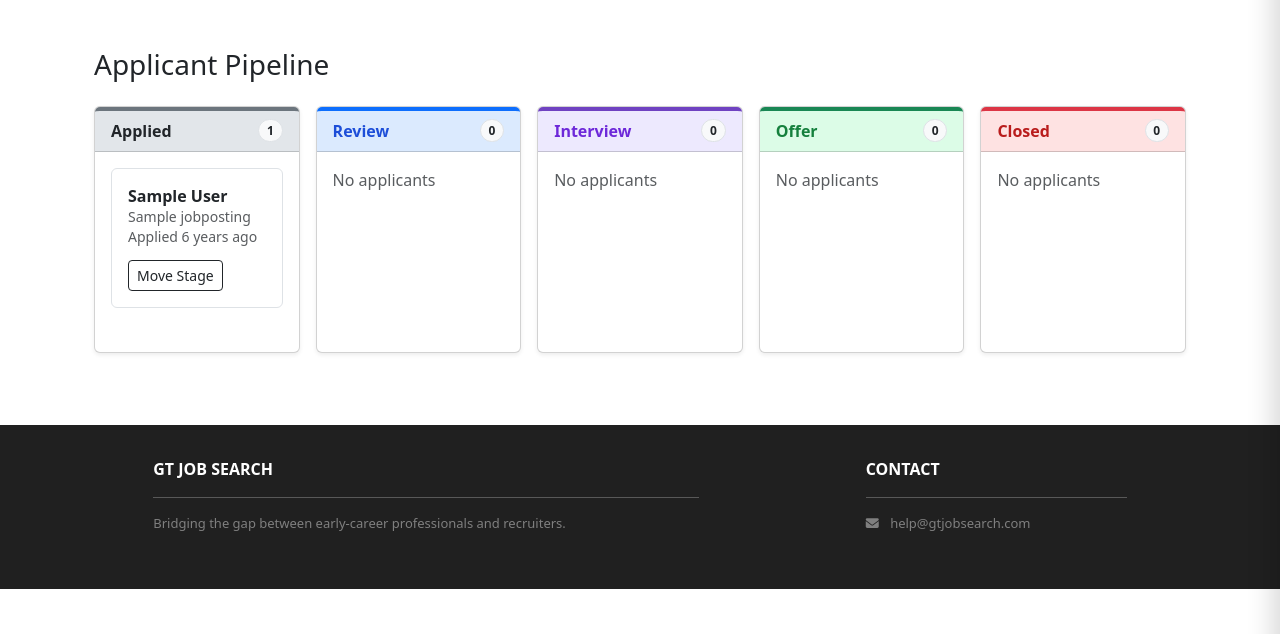
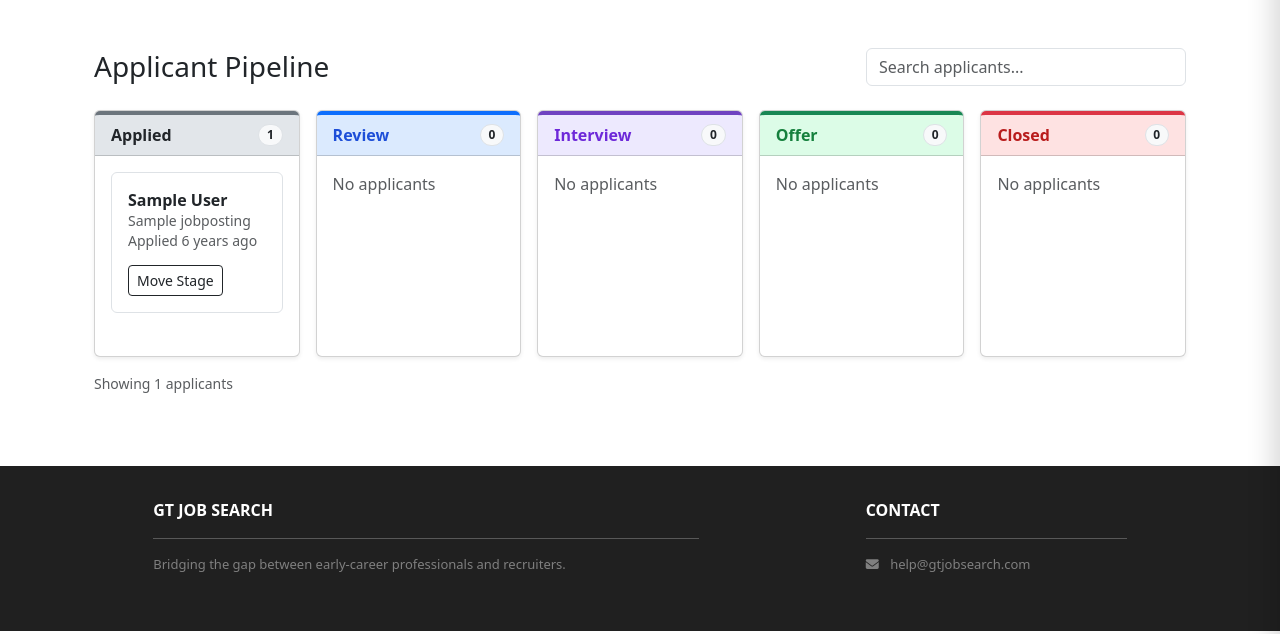
Before and after one commit to nahua3730/JobFinder, a Django app: page /recruiter/pipeline/ in a window 1280 px wide. Shown: the part 72-706 px from the top of the page. Run offline with Django 5.2, Linux system fonts and the light colour scheme; a user stored in the database is signed in; tables that the repository leaves empty hold one stand-in row (values such as "Sample post"); some libraries are stand-ins or nearby versions.

Commit message:
Add applicant search, highlighting, and pipeline summary to recruiter pipeline

```diff
--- a/applications/templates/applications/recruiter_pipeline.html
+++ b/applications/templates/applications/recruiter_pipeline.html
@@ -3,11 +3,20 @@
 
 {% block content %}
 <div class="container py-4">
-  <h1 class="h3 mb-4">Applicant Pipeline</h1>
-
-  <div class="row g-3">
+  <div class="d-flex justify-content-between align-items-center mb-4 flex-wrap gap-3">
+    <h1 class="h3 mb-0">Applicant Pipeline</h1>
+    <div style="max-width: 320px; width: 100%;">
+      <input
+        type="text"
+        id="pipelineSearch"
+        class="form-control"
+        placeholder="Search applicants..."
+      >
+    </div>
+  </div>
+  <div class="pipeline-board">
     {% for col_name, apps in columns.items %}
-      <div class="col-12 col-md">
+      <div class="pipeline-stage">
         <div class="card shadow-sm">
           <div class="card-header fw-semibold d-flex justify-content-between align-items-center
             {% if col_name == 'Applied' %}pipeline-header-applied{% endif %}
@@ -49,8 +58,12 @@
                     ondragleave="handleDragLeave(event)"
                     ondragend="handleDragEnd(event)"
                     onclick="openCandidatePanel(event, this)">
-                <div class="fw-semibold">{{ app.applicant.first_name }} {{ app.applicant.last_name }}</div>
-                <div class="text-muted small">{{ app.job.title }}</div>
+                <div class="fw-semibold applicant-name-text">
+                  {{ app.applicant.first_name }} {{ app.applicant.last_name }}
+                </div>
+                <div class="text-muted small applicant-job-text">
+                  {{ app.job.title }}
+                </div>
                 <div class="text-muted small">Applied {{ app.created_at|timesince }} ago</div>
 
                 <div class="candidate-preview">
@@ -79,6 +92,9 @@
         </div>
       </div>
     {% endfor %}
+  </div>
+  <div class="mt-3 text-muted small" id="pipelineSummary">
+    Showing 0 applicants
   </div>
 </div>
 <div id="candidatePanelOverlay" class="candidate-panel-overlay" onclick="closeCandidatePanel()"></div>
@@ -174,10 +190,13 @@
 
   function updateEmptyPlaceholders() {
     document.querySelectorAll(".pipeline-column").forEach(column => {
-    const cards = column.querySelectorAll(".pipeline-card");
+    const visibleCards = Array.from(
+      column.querySelectorAll(".pipeline-card")
+    ).filter(card => !card.classList.contains("search-hidden"));
+
     const placeholder = column.querySelector(".empty-placeholder");
 
-    if (cards.length > 0) {
+    if (visibleCards.length > 0) {
       if (placeholder) {
         placeholder.remove();
       }
@@ -193,10 +212,13 @@
 }
     function updateColumnCounts() {
       document.querySelectorAll(".pipeline-column").forEach(column => {
-      const cards = column.querySelectorAll(".pipeline-card").length;
+      const visibleCards = Array.from(
+        column.querySelectorAll(".pipeline-card")
+      ).filter(card => !card.classList.contains("search-hidden")).length;
+
       const header = column.closest(".card").querySelector(".badge");
       if (header) {
-        header.textContent = cards;
+        header.textContent = visibleCards;
       }
     });
   }
@@ -234,8 +256,6 @@
     return null;
   }
 
-
-
   async function handleDrop(e) {
     e.preventDefault();
     clearDragOverStates();
@@ -254,8 +274,7 @@
     const oldColumn = draggedCard.parentElement;
     dropZone.appendChild(draggedCard);
     draggedCard.classList.remove("dragging");
-    updateColumnCounts();
-    updateEmptyPlaceholders();
+    filterPipeline();
 
     const resp = await fetch(url, {
       method: "POST",
@@ -330,6 +349,74 @@
         fullSection.classList.add("d-none");
         button.textContent = "View Full Profile";
     }
+  }
+  function escapeRegExp(string) {
+  return string.replace(/[.*+?^${}()|[\]\\]/g, "\\$&");
+}
+
+function highlightText(text, query) {
+  if (!query) return text;
+  const escaped = escapeRegExp(query);
+  const regex = new RegExp(`(${escaped})`, "ig");
+  return text.replace(regex, '<mark class="pipeline-highlight">$1</mark>');
+}
+
+function filterPipeline() {
+  const searchInput = document.getElementById("pipelineSearch");
+  const query = searchInput.value.trim().toLowerCase();
+
+  document.querySelectorAll(".pipeline-card").forEach(card => {
+    const name = (card.dataset.name || "");
+    const username = (card.dataset.username || "");
+    const job = (card.dataset.job || "");
+    const searchableName = name.toLowerCase();
+    const searchableUsername = username.toLowerCase();
+    const searchableJob = job.toLowerCase();
+
+    const matches =
+      searchableName.includes(query) ||
+      searchableUsername.includes(query) ||
+      searchableJob.includes(query);
+
+    card.classList.toggle("search-hidden", !matches);
+
+    const nameEl = card.querySelector(".applicant-name-text");
+    const jobEl = card.querySelector(".applicant-job-text");
+
+    if (nameEl) {
+      nameEl.innerHTML = query ? highlightText(name, query) : name;
     }
+
+    if (jobEl) {
+      jobEl.innerHTML = query ? highlightText(job, query) : job;
+    }
+  });
+
+    updateEmptyPlaceholders();
+    updateColumnCounts();
+    updatePipelineSummary();
+  }
+  function updatePipelineSummary() {
+    const allCards = document.querySelectorAll(".pipeline-card").length;
+    const visibleCards = Array.from(
+      document.querySelectorAll(".pipeline-card")
+    ).filter(card => !card.classList.contains("search-hidden")).length;
+
+    const summary = document.getElementById("pipelineSummary");
+    if (visibleCards === 0) {
+    summary.textContent = "No applicants match your search";
+    } else if (visibleCards === allCards) {
+      summary.textContent = `Showing ${visibleCards} applicants`;
+    } else {
+      summary.textContent = `Showing ${visibleCards} of ${allCards} applicants`;
+    }
+  }
+  document.addEventListener("DOMContentLoaded", function () {
+    const searchInput = document.getElementById("pipelineSearch");
+    searchInput.addEventListener("input", filterPipeline);
+
+    filterPipeline();
+    updatePipelineSummary();
+  });
 </script>
 {% endblock %}
--- a/static/css/style.css
+++ b/static/css/style.css
@@ -316,3 +316,23 @@
     transform: translateY(20px);
   }
 }
+.pipeline-board {
+  display: flex;
+  gap: 16px;
+  align-items: flex-start;
+}
+
+.pipeline-stage {
+  flex: 1;
+  min-width: 0;
+}
+
+.search-hidden {
+  display: none !important;
+}
+
+mark.pipeline-highlight {
+  background-color: #fff3a3;
+  padding: 0 2px;
+  border-radius: 3px;
+}
```
